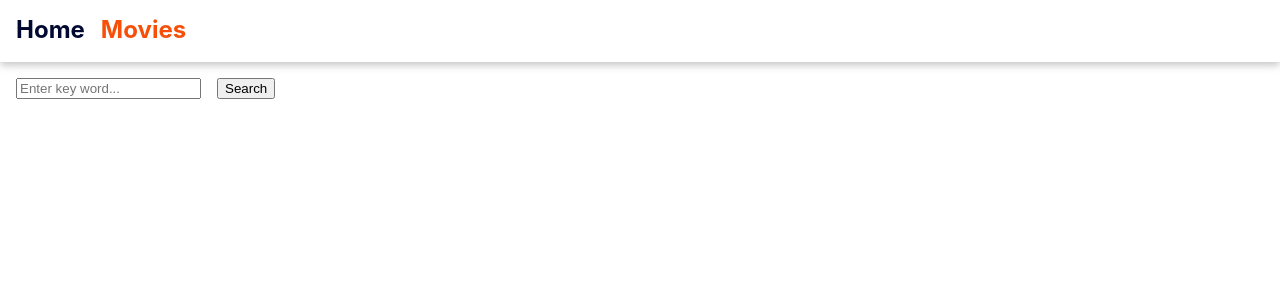
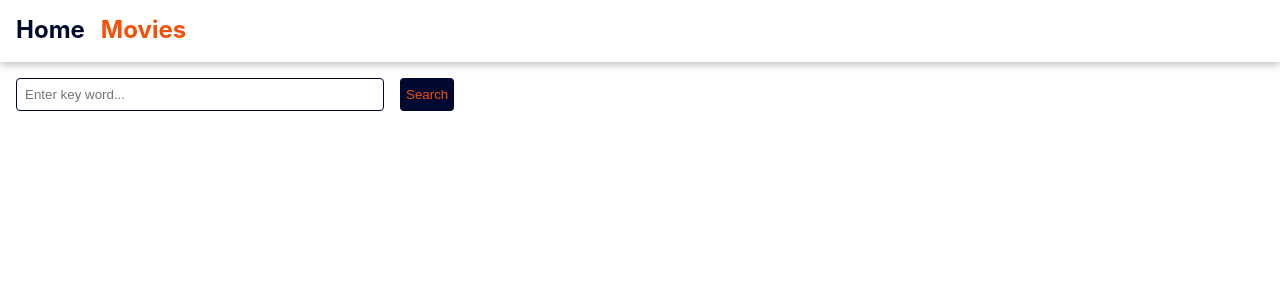
Before and after one commit to b3dyk/goit-react-hw-05-movies, a React (Create React App) app: page /goit-react-hw-05-movies/movies in a window 1280 px wide. Shown: the top 300 px of the page. Built offline with nearby package versions, Linux system fonts and the light colour scheme.

Commit message:
fix propTypes

```diff
--- a/src/components/MovieItem/MovieItem.jsx
+++ b/src/components/MovieItem/MovieItem.jsx
@@ -16,6 +16,6 @@ export const MovieItem = ({ id, title }) => {
 };
 
 MovieItem.propTypes = {
-  id: PropTypes.string.isRequired,
+  id: PropTypes.number.isRequired,
   title: PropTypes.string.isRequired,
 };
--- a/src/pages/HomePage/HomePage.jsx
+++ b/src/pages/HomePage/HomePage.jsx
@@ -8,18 +8,14 @@ const HomePage = () => {
   const [movies, setMovies] = useState([]);
 
   useEffect(() => {
-    const fetch = async ({ page }) => {
+    const fetchData = async ({ page }) => {
       try {
-        const data = await getTrendMovies({ page });
-        handleResolve(data);
+        const { results } = await getTrendMovies({ page });
+        setMovies([...results]);
       } catch {}
     };
 
-    const handleResolve = ({ results }) => {
-      setMovies(state => [...state, ...results]);
-    };
-
-    fetch({ page: 1 });
+    fetchData({ page: 1 });
   }, []);
 
   return (
--- a/src/pages/MoviesPage/MoviesPage.jsx
+++ b/src/pages/MoviesPage/MoviesPage.jsx
@@ -2,7 +2,13 @@ import { MovieItem } from 'components/MovieItem/MovieItem';
 import { useState, useEffect } from 'react';
 import { useSearchParams } from 'react-router-dom';
 import { searchMovie } from 'services/movies.service';
-import { Container, StyledForm, StyledList } from './MoviesPage.styled';
+import {
+  Container,
+  StyledButton,
+  StyledForm,
+  StyledInput,
+  StyledList,
+} from './MoviesPage.styled';
 
 const MoviesPage = () => {
   const [searchParams, setSearchParams] = useSearchParams();
@@ -41,8 +47,12 @@ const MoviesPage = () => {
   return (
     <Container>
       <StyledForm onSubmit={handleSubmit}>
-        <input type="text" name="search" placeholder="Enter key word..." />
-        <button type="submit">Search</button>
+        <StyledInput
+          type="text"
+          name="search"
+          placeholder="Enter key word..."
+        />
+        <StyledButton type="submit">Search</StyledButton>
       </StyledForm>
 
       {isLoading ? (
--- a/src/pages/MoviesPage/MoviesPage.styled.js
+++ b/src/pages/MoviesPage/MoviesPage.styled.js
@@ -9,6 +9,27 @@ export const StyledForm = styled.form`
   gap: 16px;
 `;
 
+export const StyledInput = styled.input`
+  padding: 8px;
+  width: 350px;
+  border-radius: 4px;
+  border: 1px solid #020930;
+  background-color: transparent;
+
+  :focus-within {
+    border: 1px solid #f74f07;
+    outline: 1px solid transparent;
+  }
+`;
+
+export const StyledButton = styled.button`
+  cursor: pointer;
+  border: none;
+  color: #f74f07;
+  background-color: #020930;
+  border-radius: 4px;
+`;
+
 export const StyledList = styled.ul`
   display: flex;
   flex-direction: column;
```
